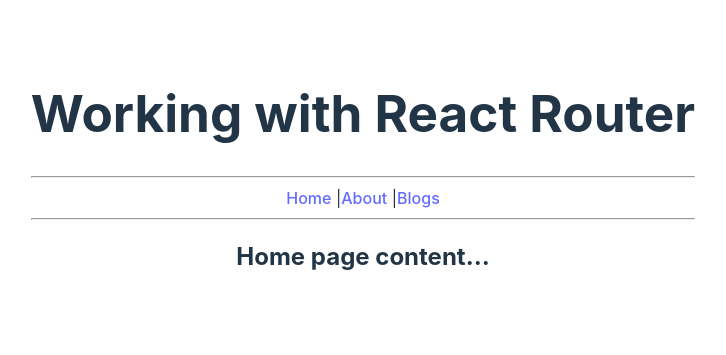
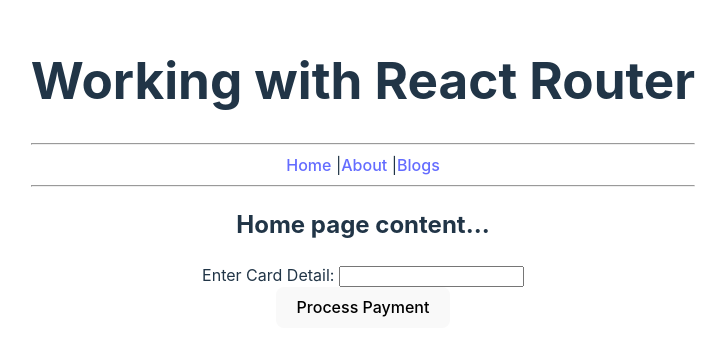
Before and after one commit to ashok-koenig/reactjs, a React (Vite) app in the folder Module-04/routes-demo-app/: page / in a window 1280 px wide. Shown: the part 227-582 px from the top of the page, without its empty margins (277-1003 px from the left). Built offline with nearby package versions, Linux system fonts and the light colour scheme.

Commit message:
programmatic navigation

```diff
--- a/Module-04/routes-demo-app/src/App.jsx
+++ b/Module-04/routes-demo-app/src/App.jsx
@@ -8,6 +8,7 @@
 import ListBlogs from './components/blogs/ListBlogs'
 import AddBlog from './components/blogs/AddBlog'
 import BlogPost from './components/blogs/BlogPost'
+import Payment from './components/Payment'
 
 const router = createBrowserRouter([
   {
@@ -18,6 +19,7 @@
       {index: true, element:<Home />},
       // {path: 'home', element: <Home />},
       {path: 'about', element: <About />},
+      {path: 'payment', element: <Payment />},
       {
         path: 'blogs',
         element: <Blogs />,
--- a/Module-04/routes-demo-app/src/components/Home.jsx
+++ b/Module-04/routes-demo-app/src/components/Home.jsx
@@ -1,9 +1,25 @@
-import React from 'react'
+import React, { useRef } from 'react'
+import { useNavigate } from 'react-router-dom';
 
 function Home() {
+  const cardInputRef = useRef();
+  const navigate = useNavigate();
+
+  const handlePayment=()=>{
+    if(cardInputRef.current.value && cardInputRef.current.value.length == 12){
+      navigate('/payment')
+    }
+  }
+
   return (
     <div>
         <h2>Home page content...</h2>
+        <div>
+          Enter Card Detail: <input type='text' ref={cardInputRef} />
+        </div>
+        <div>
+          <button onClick={handlePayment}>Process Payment</button>
+        </div>
     </div>
   )
 }
--- /dev/null
+++ b/Module-04/routes-demo-app/src/components/Payment.jsx
@@ -0,0 +1,11 @@
+import React from 'react'
+
+function Payment() {
+  return (
+    <div>
+        <h2>Payment processed...</h2>
+    </div>
+  )
+}
+
+export default Payment
```
